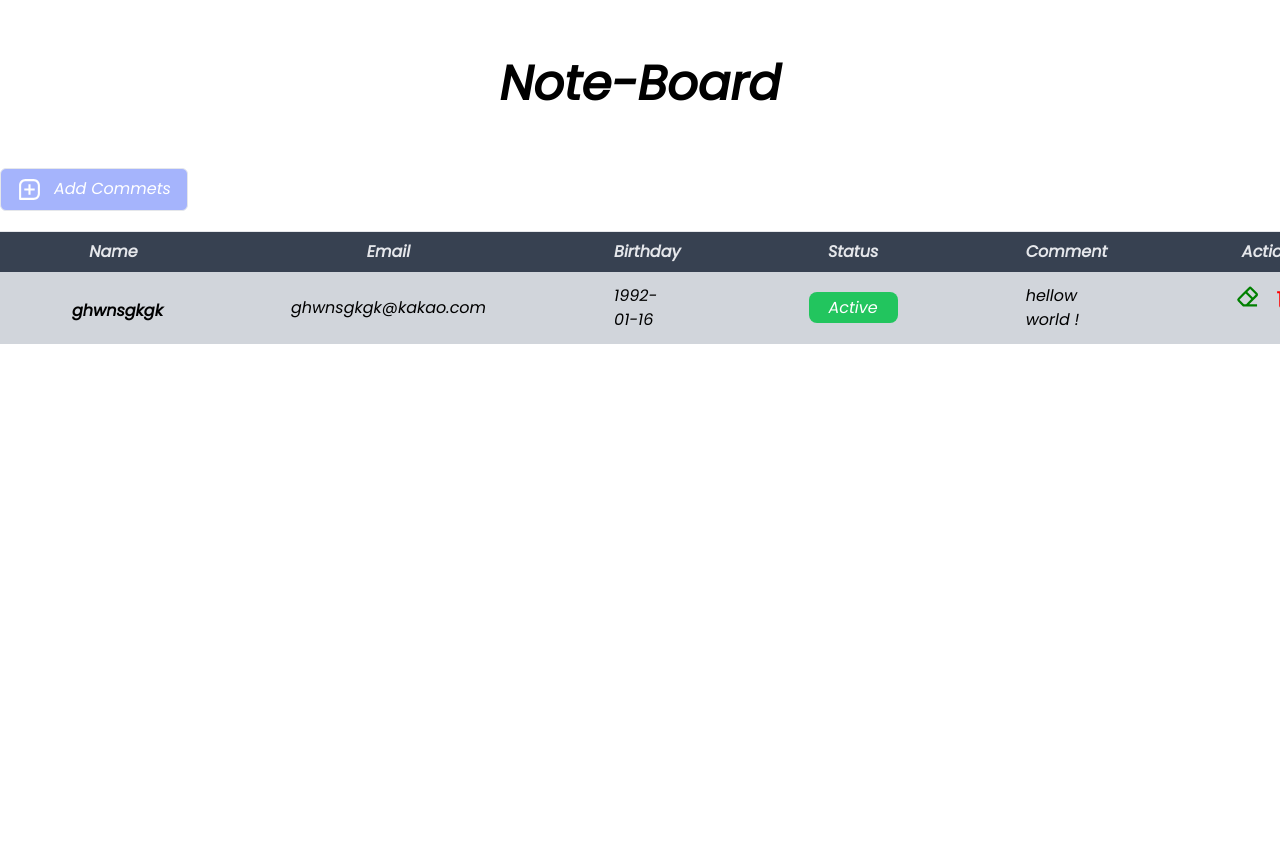
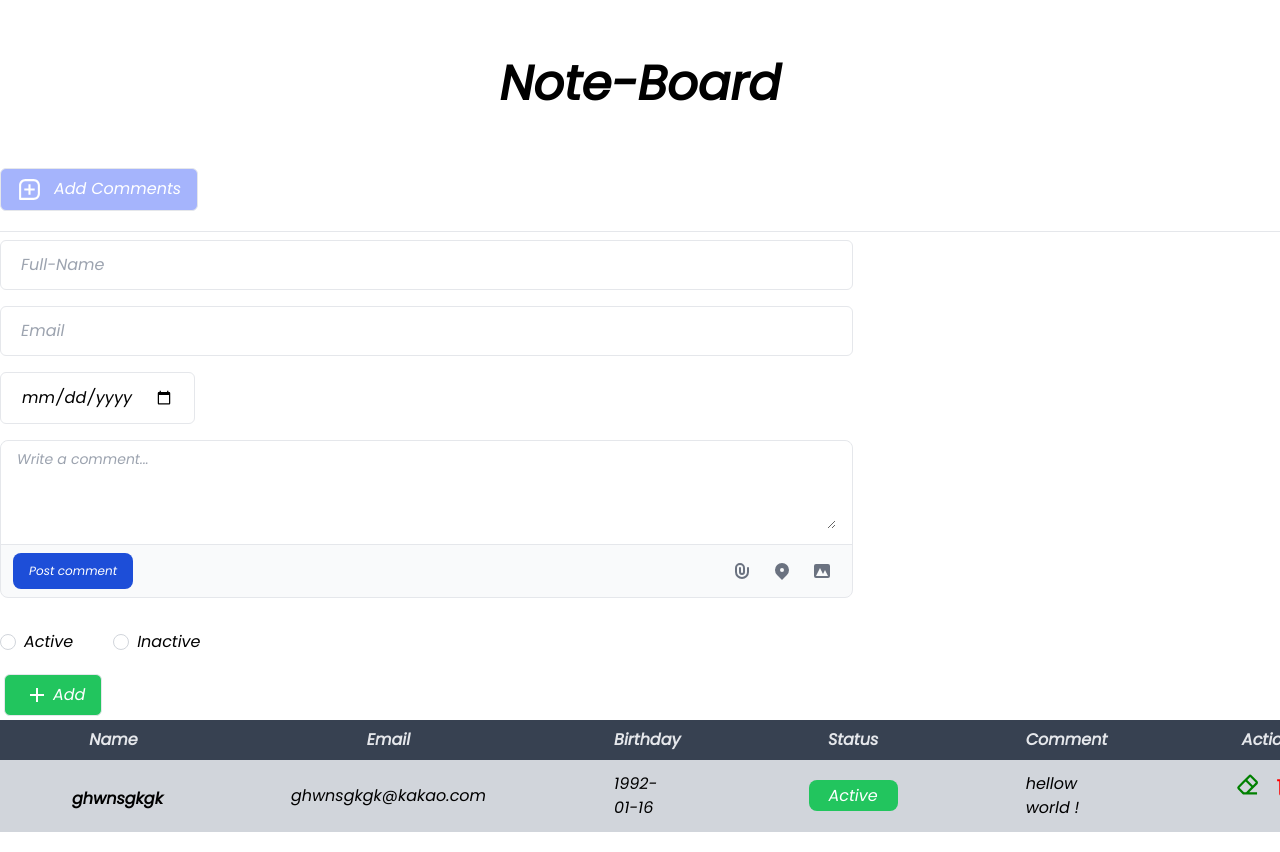
Before and after one commit to Centumjoonho/crud_nextjs, a Next.js app: page / in a window 1280 px wide. Shown: the top 852 px of the page. Before the commit the page ends 800 px from the top, so only its background shows below. Built offline with nearby package versions, Linux system fonts and the light colour scheme.

Commit message:
2023-01-07_v1

```diff
--- /dev/null
+++ b/components/form.js
@@ -0,0 +1,161 @@
+import { BiPlus } from "react-icons/bi";
+import { useR, useReducer } from "react";
+
+// const fromReducer = (state, event) => {
+//   return {
+//     ...state,
+//     [event.target.name]: event.target.value,
+//   };
+// };
+
+export default function Form() {
+  // const [formData, setFormData] = useReducer(fromReducer, {});
+
+  return (
+    <form className="grid w-4/6 gap-4 mt-2 lg:grid-cols-1">
+      {/* 이름 */}
+      <div className="input-type">
+        <input
+          type="text"
+          name="full-name"
+          placeholder="Full-Name"
+          className="w-full px-5 py-3 border rounded-md focus:outline-none"
+        />
+      </div>
+      {/* 이메일 */}
+      <div className="input-type">
+        <input
+          type="text"
+          name="email"
+          placeholder="Email"
+          className="w-full px-5 py-3 border rounded-md focus:outline-none"
+        />
+      </div>
+      <div className="input-type">
+        <input
+          type="date"
+          name="date"
+          className="px-5 py-3 border rounded-md w-fit focus:outline-none"
+        />
+      </div>
+      {/* 쓰고 싶은 내용  */}
+      <form>
+        <div class="w-full mb-4 border border-gray-200 rounded-lg bg-gray-50 dark:bg-gray-700 dark:border-gray-600">
+          <div class="px-4 py-2 bg-white rounded-t-lg dark:bg-gray-800">
+            <label for="comment" class="sr-only">
+              Your comment
+            </label>
+            <textarea
+              id="comment"
+              rows="4"
+              class="w-full px-0 text-sm text-gray-900 bg-white border-0 dark:bg-gray-800 focus:ring-0 dark:text-white dark:placeholder-gray-400"
+              placeholder="Write a comment..."
+              required
+            ></textarea>
+          </div>
+          <div class="flex items-center justify-between px-3 py-2 border-t dark:border-gray-600">
+            {/* 전송 버튼 */}
+            <button
+              type="submit"
+              class="inline-flex items-center py-2.5 px-4 text-xs font-medium text-center text-white bg-blue-700 rounded-lg focus:ring-4 focus:ring-blue-200 dark:focus:ring-blue-900 hover:bg-blue-800"
+            >
+              Post comment
+            </button>
+            <div class="flex pl-0 space-x-1 sm:pl-2">
+              <button
+                type="button"
+                class="inline-flex justify-center p-2 text-gray-500 rounded cursor-pointer hover:text-gray-900 hover:bg-gray-100 dark:text-gray-400 dark:hover:text-white dark:hover:bg-gray-600"
+              >
+                <svg
+                  aria-hidden="true"
+                  class="w-5 h-5"
+                  fill="currentColor"
+                  viewBox="0 0 20 20"
+                  xmlns="http://www.w3.org/2000/svg"
+                >
+                  <path
+                    fill-rule="evenodd"
+                    d="M8 4a3 3 0 00-3 3v4a5 5 0 0010 0V7a1 1 0 112 0v4a7 7 0 11-14 0V7a5 5 0 0110 0v4a3 3 0 11-6 0V7a1 1 0 012 0v4a1 1 0 102 0V7a3 3 0 00-3-3z"
+                    clip-rule="evenodd"
+                  ></path>
+                </svg>
+                <span class="sr-only">Attach file</span>
+              </button>
+              <button
+                type="button"
+                class="inline-flex justify-center p-2 text-gray-500 rounded cursor-pointer hover:text-gray-900 hover:bg-gray-100 dark:text-gray-400 dark:hover:text-white dark:hover:bg-gray-600"
+              >
+                <svg
+                  aria-hidden="true"
+                  class="w-5 h-5"
+                  fill="currentColor"
+                  viewBox="0 0 20 20"
+                  xmlns="http://www.w3.org/2000/svg"
+                >
+                  <path
+                    fill-rule="evenodd"
+                    d="M5.05 4.05a7 7 0 119.9 9.9L10 18.9l-4.95-4.95a7 7 0 010-9.9zM10 11a2 2 0 100-4 2 2 0 000 4z"
+                    clip-rule="evenodd"
+                  ></path>
+                </svg>
+                <span class="sr-only">Set location</span>
+              </button>
+              <button
+                type="button"
+                class="inline-flex justify-center p-2 text-gray-500 rounded cursor-pointer hover:text-gray-900 hover:bg-gray-100 dark:text-gray-400 dark:hover:text-white dark:hover:bg-gray-600"
+              >
+                <svg
+                  aria-hidden="true"
+                  class="w-5 h-5"
+                  fill="currentColor"
+                  viewBox="0 0 20 20"
+                  xmlns="http://www.w3.org/2000/svg"
+                >
+                  <path
+                    fill-rule="evenodd"
+                    d="M4 3a2 2 0 00-2 2v10a2 2 0 002 2h12a2 2 0 002-2V5a2 2 0 00-2-2H4zm12 12H4l4-8 3 6 2-4 3 6z"
+                    clip-rule="evenodd"
+                  ></path>
+                </svg>
+                <span class="sr-only">Upload image</span>
+              </button>
+            </div>
+          </div>
+        </div>
+      </form>
+
+      <div className="flex items-center gap-10">
+        <div className="form-check">
+          <input
+            type="radio"
+            value="Active"
+            id="radioDefault1"
+            name="status"
+            className="float-left w-4 h-4 mt-1 mr-2 align-top transition duration-200 bg-white bg-center bg-no-repeat bg-contain border border-gray-300 rounded-full appearance-none cursor-pointer form-check-input checked:bg-green-500 checked:border-green-500 focus:outline-none"
+          />
+          <label htmlFor="radioDefault1" className="inline-block tet-gray-800">
+            Active
+          </label>
+        </div>
+        <div className="form-check">
+          <input
+            type="radio"
+            value="Inactive"
+            id="radioDefault2"
+            name="status"
+            className="float-left w-4 h-4 mt-1 mr-2 align-top transition duration-200 bg-white bg-center bg-no-repeat bg-contain border border-gray-300 rounded-full appearance-none cursor-pointer form-check-input checked:bg-green-500 checked:border-green-500 focus:outline-none"
+          />
+          <label htmlFor="radioDefault2" className="inline-block tet-gray-800">
+            Inactive
+          </label>
+        </div>
+      </div>
+      <button className="flex justify-center px-4 py-2 m-1 text-white bg-green-500 border rounded-md w-fit text-md hover:bg-gray-50 hover:border-green-500 hover:text-green-500">
+        <span className="px-1">
+          <BiPlus size={24}></BiPlus>
+        </span>
+        Add{" "}
+      </button>
+    </form>
+  );
+}
--- a/pages/index.js
+++ b/pages/index.js
@@ -2,7 +2,7 @@ import Head from "next/head";
 import Image from "next/image";
 import { BiMessageSquareAdd } from "react-icons/bi";
 import Table from "../components/tables";
-
+import Form from "../components/form";
 export default function Home() {
   return (
     <section>
@@ -12,24 +12,29 @@ export default function Home() {
         <link rel="icon" href="/favicon.ico" />
       </Head>
       <main className="py-5">
-        <h1 className="text-xl md:text-5xl text-center font-bold py-10">
+        <h1 className="py-10 text-xl font-bold text-center md:text-5xl">
           Note-Board
         </h1>
-        <div className="container mx-auto flex justify-between py-5 border-b">
-          <div className="left flex gap-3">
-            <button className="flex bg-indigo-300 text-white px-4 py-2 border rounded-md hover:bg-gray-50 hover:border-indigo-500 hover: text-gray-600 ">
+        <div className="container flex justify-between py-5 mx-auto border-b">
+          <div className="flex gap-3 left">
+            <button className="flex px-4 py-2 text-white bg-indigo-300 border rounded-md hover:bg-gray-50 hover:border-indigo-500 hover:text-gray-600 ">
               <span className="px-0 pr-3">
                 <BiMessageSquareAdd size={25}></BiMessageSquareAdd>
               </span>
-              Add Commets
+              Add Comments
             </button>
           </div>
-          {/* collapsable form */}
         </div>
+
         <div className="container mx-auto">
-          {/* table */}
+          <Form></Form>
+        </div>
+
+        {/* table */}
+        <div className="container mx-auto">
           <Table></Table>
         </div>
+        {/* collapsable form */}
       </main>
     </section>
   );
```
Also changed, not shown: package.json (+13 -1 lines), 1 other file (tests, documents, lock files or other folders).
